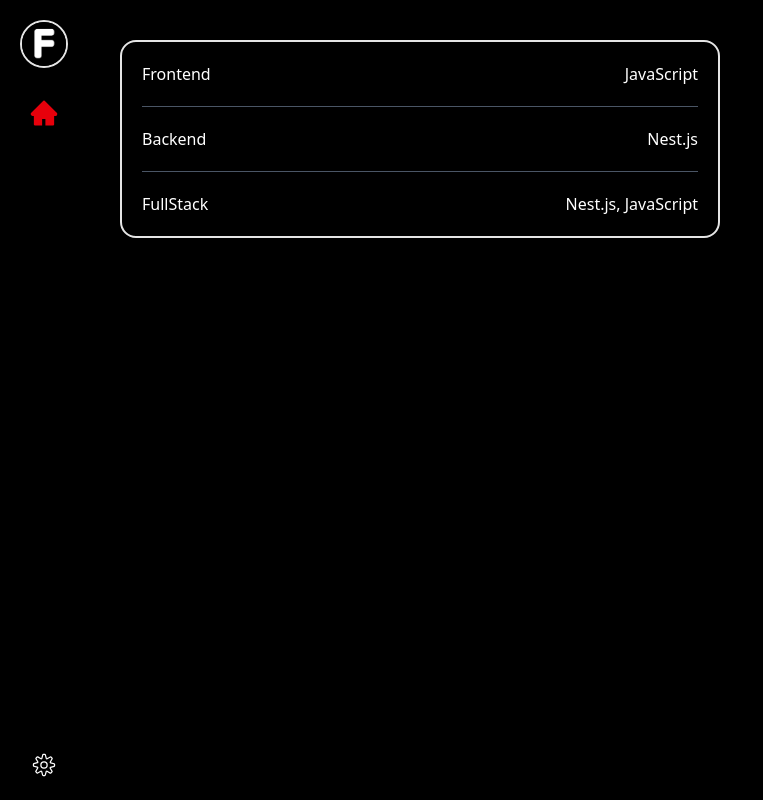
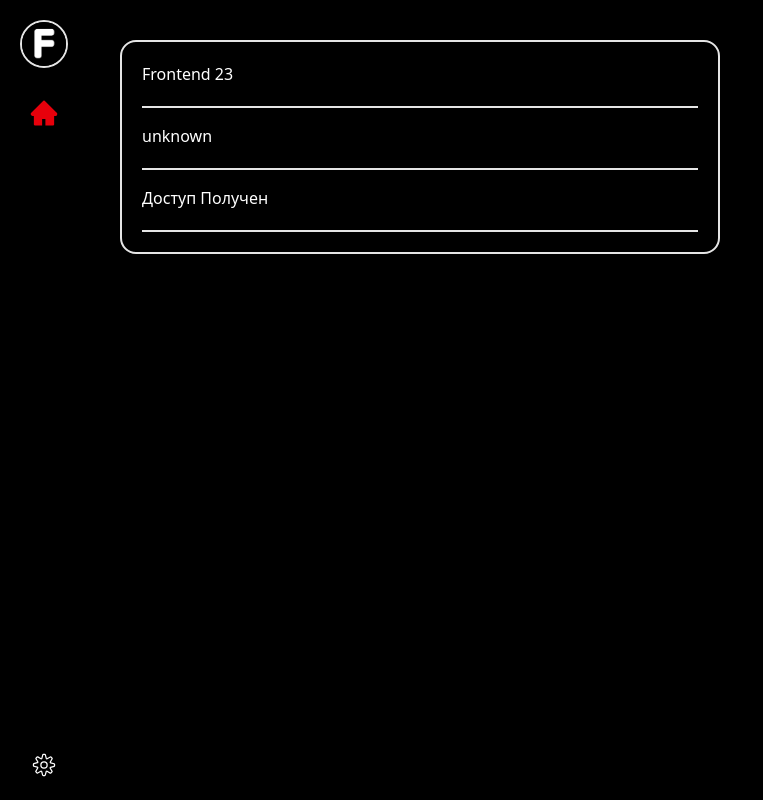
Before and after one commit to Ramazan-Yusupov/react-practice, a React (Vite) app: page / in a window 1280 px wide. Shown: the whole page, without its empty margins (0-763 px from the left). Built offline with nearby package versions, Linux system fonts and the light colour scheme.

Commit message:
feat: рефакторинг компонента JsComponent и добавление хука useJsHook для управления пользователями и проверкой возраста

```diff
--- a/src/components/JsComponent.tsx
+++ b/src/components/JsComponent.tsx
@@ -1,37 +1,13 @@
+import { useJsHook } from "@/hooks/useJsHook";
 import { Card } from "./Card";
 
-const developers = [
-  {
-    id: 1,
-    user: "Frontend",
-    language: "JavaScript",
-  },
-  {
-    id: 2,
-    user: "Backend",
-    language: "Nest.js",
-  },
-  {
-    id: 3,
-    user: "FullStack",
-    language: "Nest.js, JavaScript",
-  },
-];
-
 export function JsComponent() {
+  const { user, checkAge, message } = useJsHook();
   return (
-    <Card className="w-150">
-      <div className="flex flex-col gap-5">
-        {developers.map((dev) => (
-          <div
-            key={dev.id}
-            className="flex justify-between w-full border-b border-gray-600 last:border-none pb-5 last:pb-0"
-          >
-            <div>{dev.user}</div>
-            <div>{dev.language}</div>
-          </div>
-        ))}
-      </div>
+    <Card className="max-w-150 *:border-b-2 *:pb-5">
+      <div>{user("Frontend", 23)}</div>
+      <div>{message()}</div>
+      <div>{checkAge(23)}</div>
     </Card>
   );
 }
--- /dev/null
+++ b/src/hooks/useJsHook.ts
@@ -0,0 +1,29 @@
+export function useJsHook() {
+  const user = (n: string, a: number) => {
+    const name = n;
+    const age = a;
+    const nameAge = name + " " + age;
+
+    return nameAge;
+  };
+
+  const message = (m?: string) => {
+    m = m || "unknown";
+
+    return m;
+  };
+
+  const checkAge = (age: number) => {
+    if (age >= 18) {
+      return "Доступ Получен";
+    } else {
+      return "Доступ Закрыт";
+    }
+  };
+
+  return {
+    user,
+    message,
+    checkAge,
+  };
+}
```
